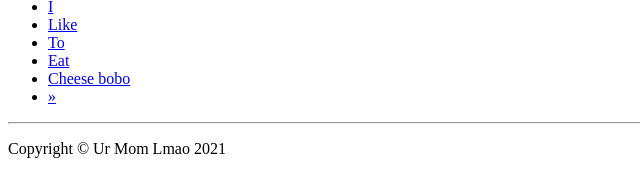
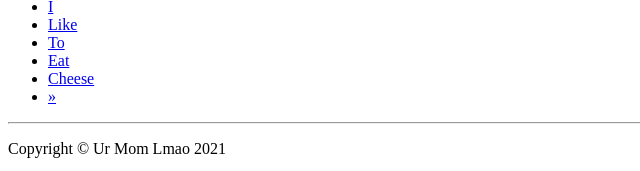
Before and after one commit to 100mypete/website, a plain HTML site: page public/index.html in a window 1280 px wide. Shown: the part 976-1147 px from the top of the page, 0-640 px from the left. Drawn offline with nearby package versions, Linux system fonts and the light colour scheme.

Commit message:
Update index.html

```diff
--- a/public/index.html
+++ b/public/index.html
@@ -64,7 +64,7 @@
             <li><a href="#">Like</a></li>
             <li><a href="#">To</a></li>
             <li><a href="#">Eat</a></li>
-            <li><a href="#">Cheese bobo</a></li>
+            <li><a href="#">Cheese</a></li>
             <li><a href="#">&raquo;</a></li>
           </ul>
         </div>
```
